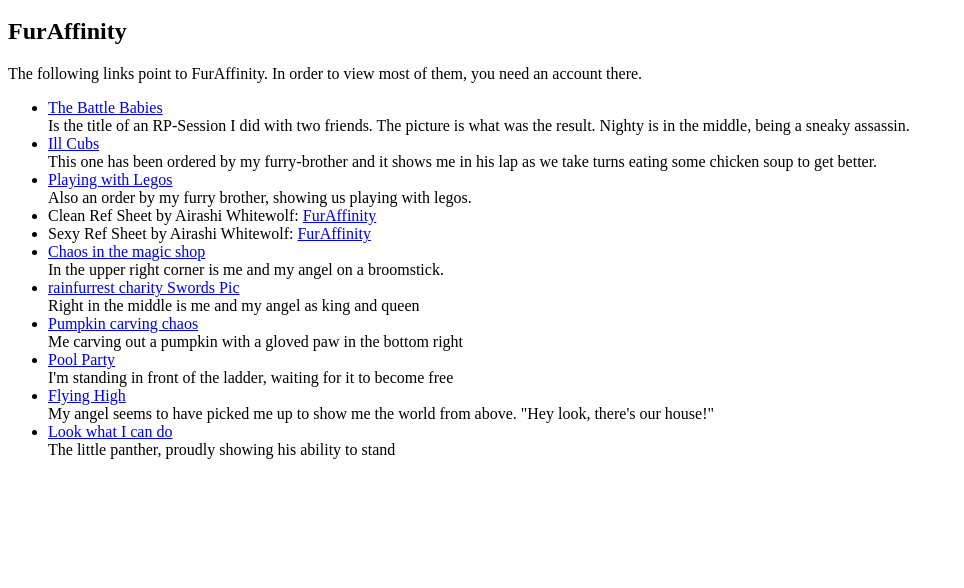
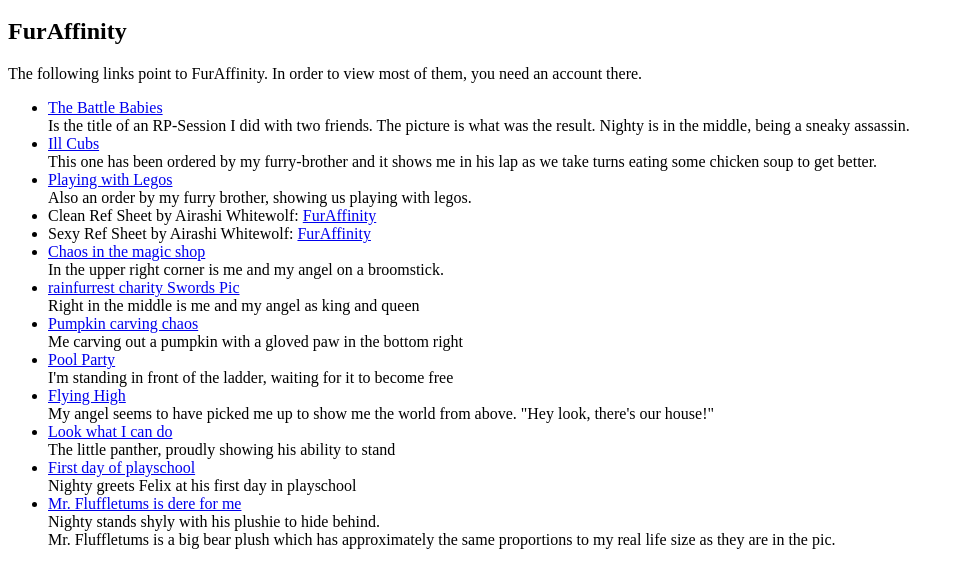
Before and after one commit to MarkusPalcer/public_data, a plain HTML site: page ref.nighty.htm in a window 1280 px wide. Shown: the part 48-636 px from the top of the page, without its empty margins (0-964 px from the left). Drawn offline with Linux system fonts and the light colour scheme.

Commit message:
Added picture from Nana Yuka

```diff
--- a/ref.nighty.htm
+++ b/ref.nighty.htm
@@ -52,6 +52,15 @@
                 <a href="http://www.furaffinity.net/view/25540325/">Look what I can do</a><br />
                 The little panther, proudly showing his ability to stand
             </li>
+            <li>
+                <a href="https://www.furaffinity.net/view/26630990">First day of playschool</a><br />
+                Nighty greets Felix at his first day in playschool
+            </li>
+            <li>
+                <a href="http://www.furaffinity.net/view/27079428/">Mr. Fluffletums is dere for me</a><br />
+                Nighty stands shyly with his plushie to hide behind.<br />
+                Mr. Fluffletums is a big bear plush which has approximately the same proportions to my real life size as they are in the pic.
+            </li>
         </ul>
     </body>
 </html>
```
